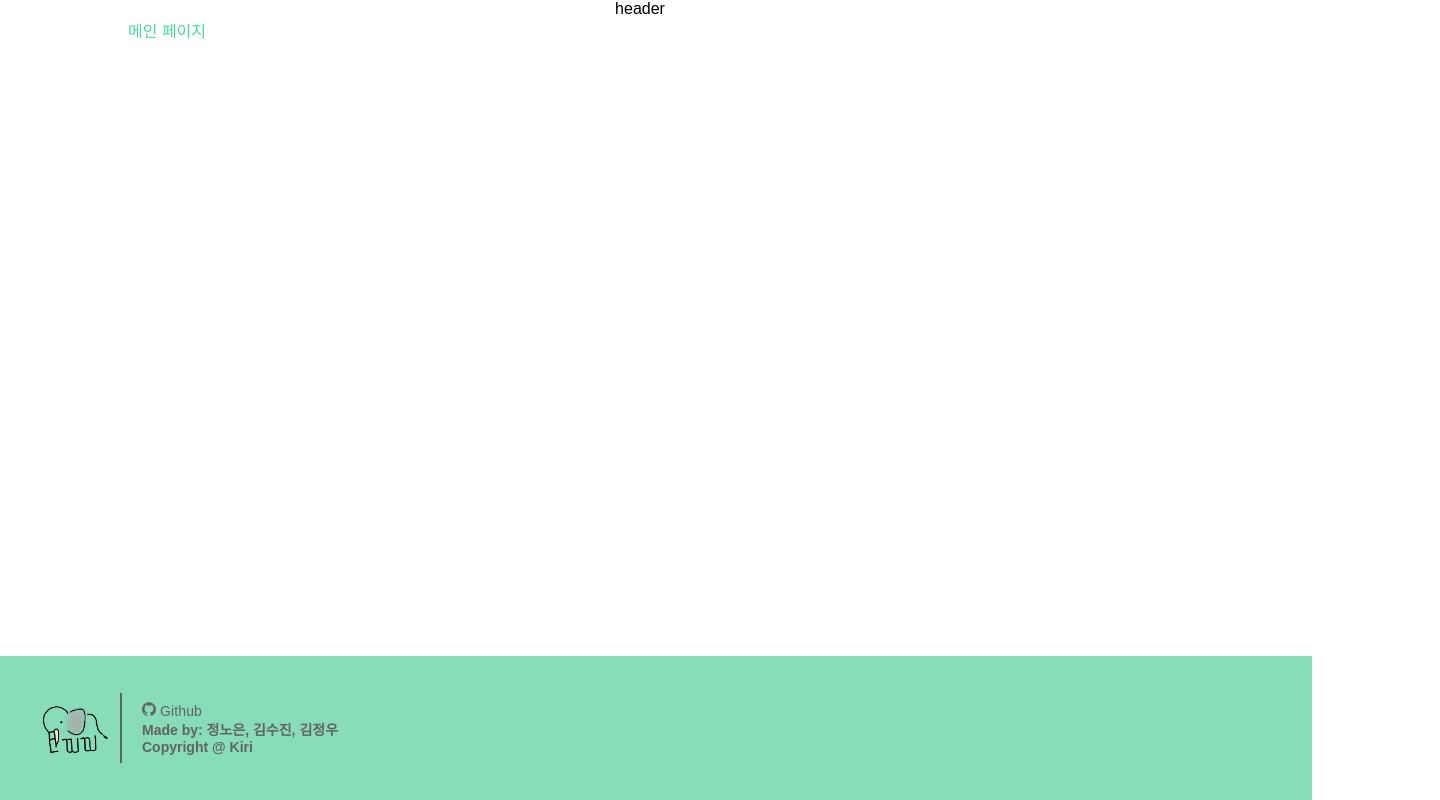
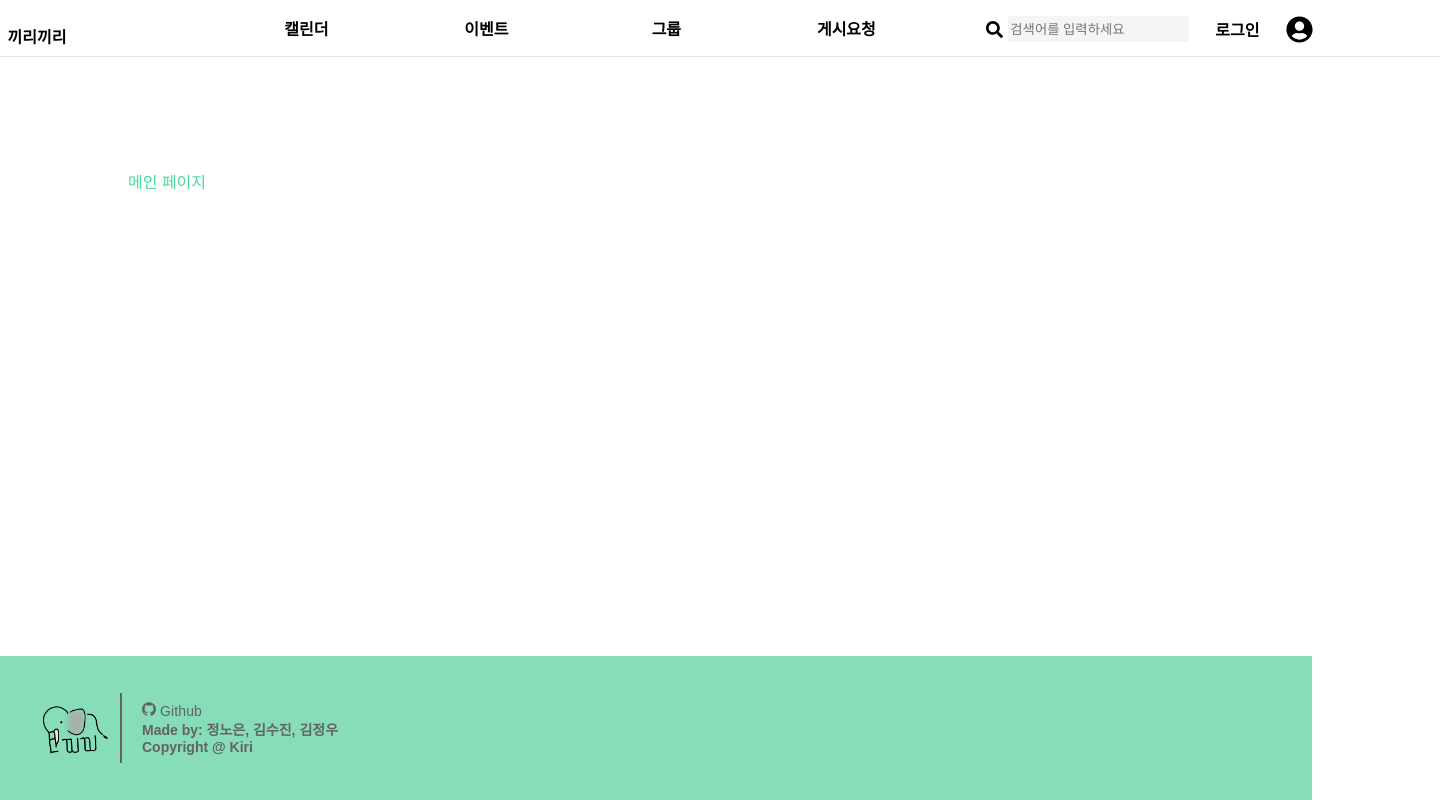
Before and after one commit to Jeans-ssu/Kiri, a React (Create React App) app in the folder client/kiri/: page / in a window 1280 px wide. Shown: the whole page, 1440 px wide, since content can reach past the window. Built offline with nearby package versions, Linux system fonts and the light colour scheme.

Commit message:
✨ [FE] fix: Pagecontainer에 header 코드 추가

```diff
--- a/client/kiri/src/containers/PageContainer.js
+++ b/client/kiri/src/containers/PageContainer.js
@@ -1,6 +1,7 @@
 import styled, { ThemeProvider } from 'styled-components';
 import theme from 'styles/theme';
 import { Footer } from 'components/Footer';
+import { Header } from 'components/Header';
 
 const PageContainerBox = styled.div`
   min-height: 100vh;
@@ -21,7 +22,7 @@ const PageContainer = ({ children, header, footer }) => {
   return (
     <PageContainerBox>
       <ThemeProvider theme={theme}>
-        {header === false ? null : <div>header</div>}
+        {header === false ? null : <Header />}
         <ContentContainer>{children}</ContentContainer>
         {footer === false ? null : <Footer />}
       </ThemeProvider>
```
